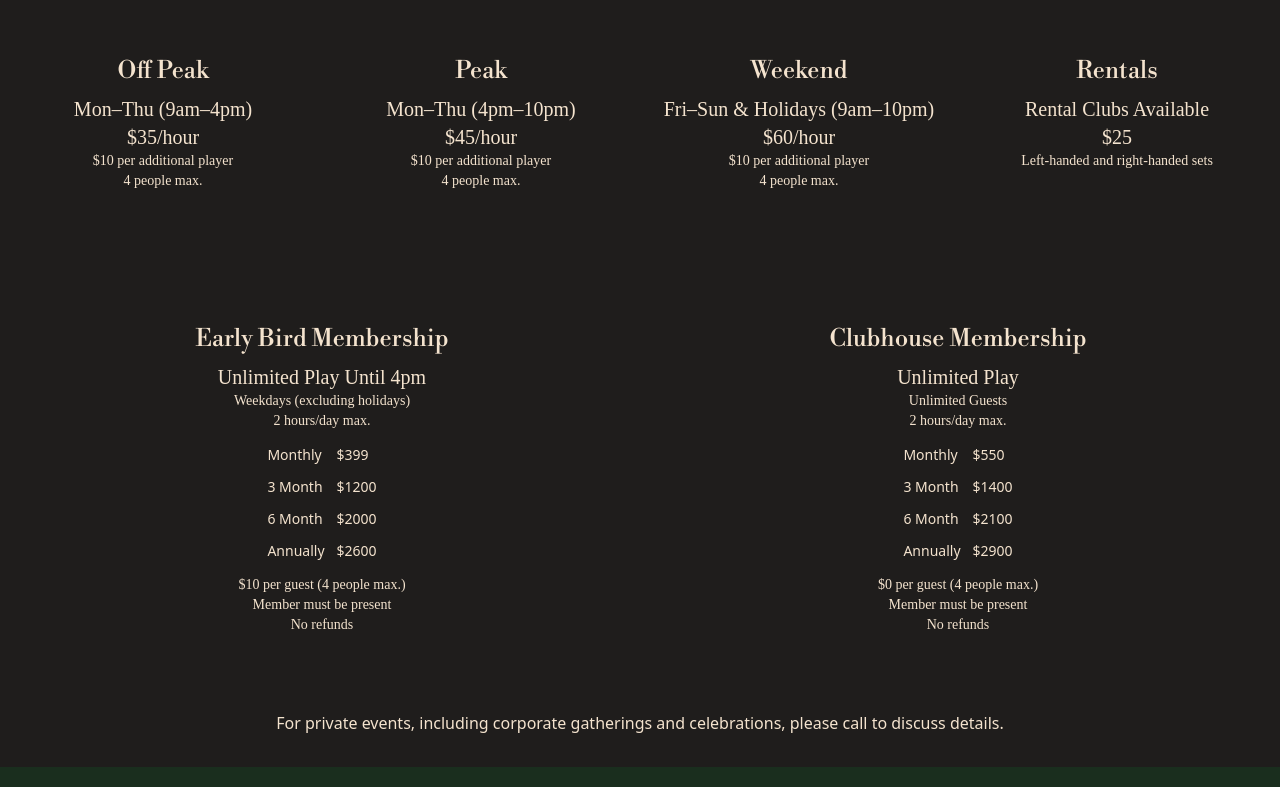
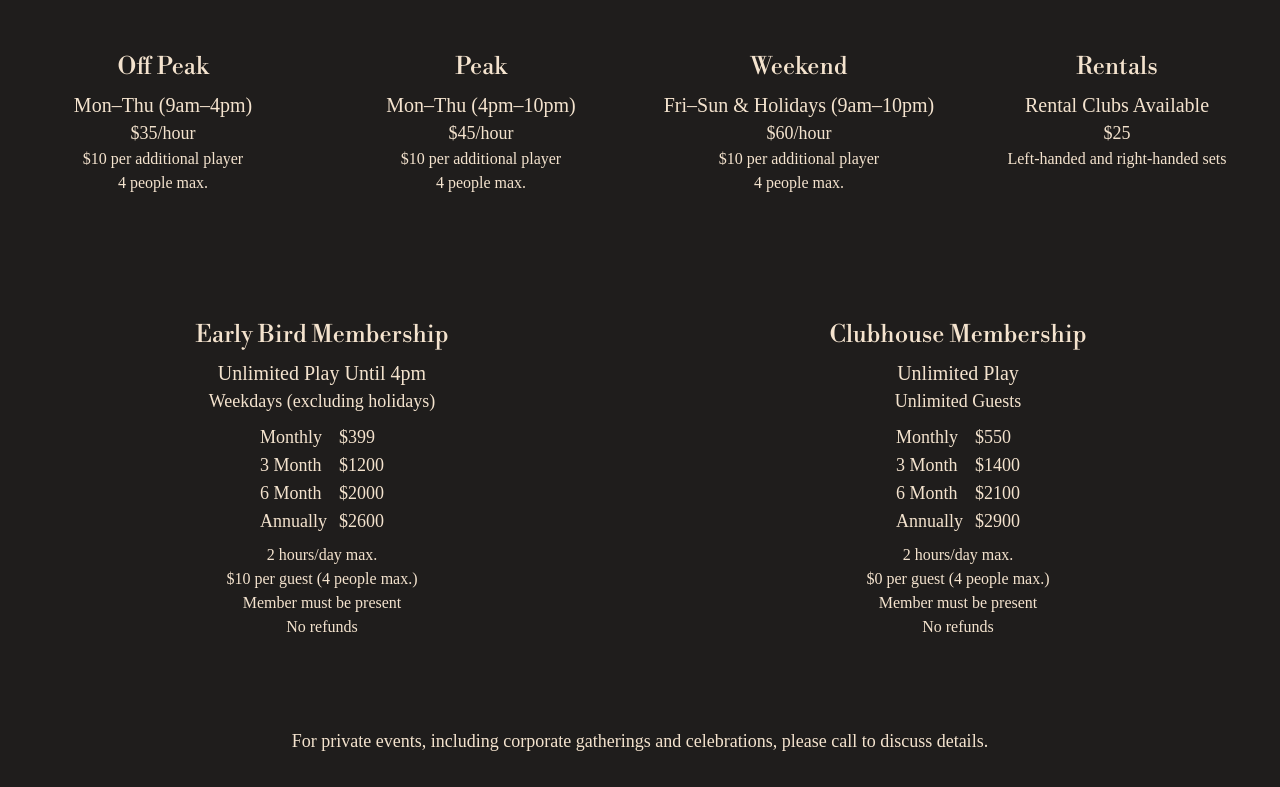
Before and after one commit to antonym0505/quincy-golf-lounge, a React (Vite) app: page / in a window 1280 px wide. Shown: the part 1753-2540 px from the top of the page. Built offline with nearby package versions, Linux system fonts and the light colour scheme; a web font is replaced by a local one.

Commit message:
fix typography

```diff
--- a/src/App.css
+++ b/src/App.css
@@ -21,5 +21,5 @@
 }
 
 td {
-  padding: 0.375rem;
+  padding: 0 0.375rem;
 }
--- a/src/components/sections/Memberships.tsx
+++ b/src/components/sections/Memberships.tsx
@@ -11,65 +11,37 @@ export default function Memberships() {
                         <p className="text-xl font-main">
                             Unlimited Play Until 4pm
                         </p>
-                        <p className="text-sm font-main">
+                        <p className="text-lg font-main">
                             Weekdays (excluding holidays)
                         </p>
-                        <p className="text-sm font-main">
+                        <table className="font-main my-2 mx-auto text-lg whitespace-nowrap">
+                            <tr>
+                                <td>Monthly</td>
+                                <td>$399</td>
+                            </tr>
+                            <tr>
+                                <td>3 Month</td>
+                                <td>$1200</td>
+                            </tr>
+                            <tr>
+                                <td>6 Month</td>
+                                <td>$2000</td>
+                            </tr>
+                            <tr>
+                                <td>Annually</td>
+                                <td>$2600</td>
+                            </tr>
+                        </table>
+                        <p className="text-md font-main">
                             2 hours/day max.
                         </p>
-                        <table className="my-2 mx-auto">
-                            <tr>
-                                <td className="text-sm">
-                                    Monthly
-                                </td>
-                                <td className="text-sm">
-                                    $399
-                                </td>
-                                {/* <td className="text-xs text-balance">
-                                    Valid for 1 month from signup
-                                </td> */}
-                            </tr>
-                            <tr>
-                                <td className="text-sm whitespace-nowrap">
-                                    3 Month
-                                </td>
-                                <td className="text-sm">
-                                    $1200
-                                </td>
-                                {/* <td className="text-xs text-balance">
-                                    Valid for 6 months from signup
-                                </td> */}
-                            </tr>
-                            <tr>
-                                <td className="text-sm whitespace-nowrap">
-                                    6 Month
-                                </td>
-                                <td className="text-sm">
-                                    $2000
-                                </td>
-                                {/* <td className="text-xs text-balance">
-                                    Valid for 6 months from signup
-                                </td> */}
-                            </tr>
-                            <tr>
-                                <td className="text-sm">
-                                    Annually
-                                </td>
-                                <td className="text-sm">
-                                    $2600
-                                </td>
-                                {/* <td className="text-xs text-balance">
-                                    Valid for 12 months from signup
-                                </td> */}
-                            </tr>
-                        </table>
-                        <p className="text-sm font-main">
+                        <p className="text-md font-main">
                             $10 per guest (4 people max.)
                         </p>
-                        <p className="text-sm font-main">
+                        <p className="text-md font-main">
                             Member must be present
                         </p>
-                        <p className="text-sm font-main">
+                        <p className="text-md font-main">
                             No refunds
                         </p>
                     </div>
@@ -78,53 +50,37 @@ export default function Memberships() {
                         <p className="text-xl font-main">
                             Unlimited Play
                         </p>
-                        <p className="text-sm font-main">
+                        <p className="text-lg font-main">
                             Unlimited Guests
                         </p>
-                        <p className="text-sm font-main">
+                        <table className="font-main my-2 mx-auto text-lg whitespace-nowrap">
+                            <tr>
+                                <td>Monthly</td>
+                                <td>$550</td>
+                            </tr>
+                            <tr>
+                                <td>3 Month</td>
+                                <td>$1400</td>
+                            </tr>
+                            <tr>
+                                <td>6 Month</td>
+                                <td>$2100</td>
+                            </tr>
+                            <tr>
+                                <td>Annually</td>
+                                <td>$2900</td>
+                            </tr>
+                        </table>
+                        <p className="text-md font-main">
                             2 hours/day max.
                         </p>
-                        <table className="my-2 mx-auto">
-                            <tr>
-                                <td className="text-sm">
-                                    Monthly
-                                </td>
-                                <td className="text-sm">
-                                    $550
-                                </td>
-                            </tr>
-                            <tr>
-                                <td className="text-sm whitespace-nowrap">
-                                    3 Month
-                                </td>
-                                <td className="text-sm">
-                                    $1400
-                                </td>
-                            </tr>
-                            <tr>
-                                <td className="text-sm whitespace-nowrap">
-                                    6 Month
-                                </td>
-                                <td className="text-sm">
-                                    $2100
-                                </td>
-                            </tr>
-                            <tr>
-                                <td className="text-sm">
-                                    Annually
-                                </td>
-                                <td className="text-sm">
-                                    $2900
-                                </td>
-                            </tr>
-                        </table>
-                        <p className="text-sm font-main">
+                        <p className="text-md font-main">
                             $0 per guest (4 people max.)
                         </p>
-                        <p className="text-sm font-main">
+                        <p className="text-md font-main">
                             Member must be present
                         </p>
-                        <p className="text-sm font-main">
+                        <p className="text-md font-main">
                             No refunds
                         </p>
                     </div>
--- a/src/components/sections/Pricing.tsx
+++ b/src/components/sections/Pricing.tsx
@@ -11,13 +11,13 @@ export default function Pricing() {
                         <p className="text-xl font-main">
                             Mon–Thu (9am–4pm)
                         </p>
-                        <p className="text-xl font-main">
+                        <p className="text-lg font-main">
                             $35/hour
                         </p>
-                        <p className="text-sm font-main">
+                        <p className="text-md font-main">
                             $10 per additional player
                         </p>
-                        <p className="text-sm font-main">
+                        <p className="text-md font-main">
                             4 people max.
                         </p>
                     </div>
@@ -26,28 +26,28 @@ export default function Pricing() {
                         <p className="text-xl font-main">
                             Mon–Thu (4pm–10pm)
                         </p>
-                        <p className="text-xl font-main">
+                        <p className="text-lg font-main">
                             $45/hour
                         </p>
-                        <p className="text-sm font-main">
+                        <p className="text-md font-main">
                             $10 per additional player
                         </p>
-                        <p className="text-sm font-main">
+                        <p className="text-md font-main">
                             4 people max.
                         </p>
                     </div>
                     <div className="flex flex-col items-center">
                         <h3 className="text-2xl font-info mb-2">Weekend</h3>
-                        <p className="text-xl font-main">
+                        <p className="text-xl font-main text-balance text-center">
                             Fri–Sun & Holidays (9am–10pm)
                         </p>
-                        <p className="text-xl font-main">
+                        <p className="text-lg font-main">
                             $60/hour
                         </p>
-                        <p className="text-sm font-main">
+                        <p className="text-md font-main">
                             $10 per additional player
                         </p>
-                        <p className="text-sm font-main">
+                        <p className="text-md font-main">
                             4 people max.
                         </p>
                     </div>
@@ -56,10 +56,10 @@ export default function Pricing() {
                         <p className="text-xl font-main">
                             Rental Clubs Available
                         </p>
-                        <p className="text-xl font-main">
+                        <p className="text-lg font-main">
                             $25
                         </p>
-                        <p className="text-sm font-main">
+                        <p className="text-md font-main">
                             Left-handed and right-handed sets
                         </p>
                     </div>
--- a/src/pages/Home.tsx
+++ b/src/pages/Home.tsx
@@ -10,7 +10,7 @@ export default function Home() {
             <Amenities />
             <Pricing />
             <Memberships />
-            <div className="my-8 text-brand-cream text-center w-full">
+            <div className="font-main my-8 p-4 text-brand-cream text-center text-lg w-full">
                 For private events, including corporate gatherings and celebrations, please call to discuss details.
             </div>
         </>
```
